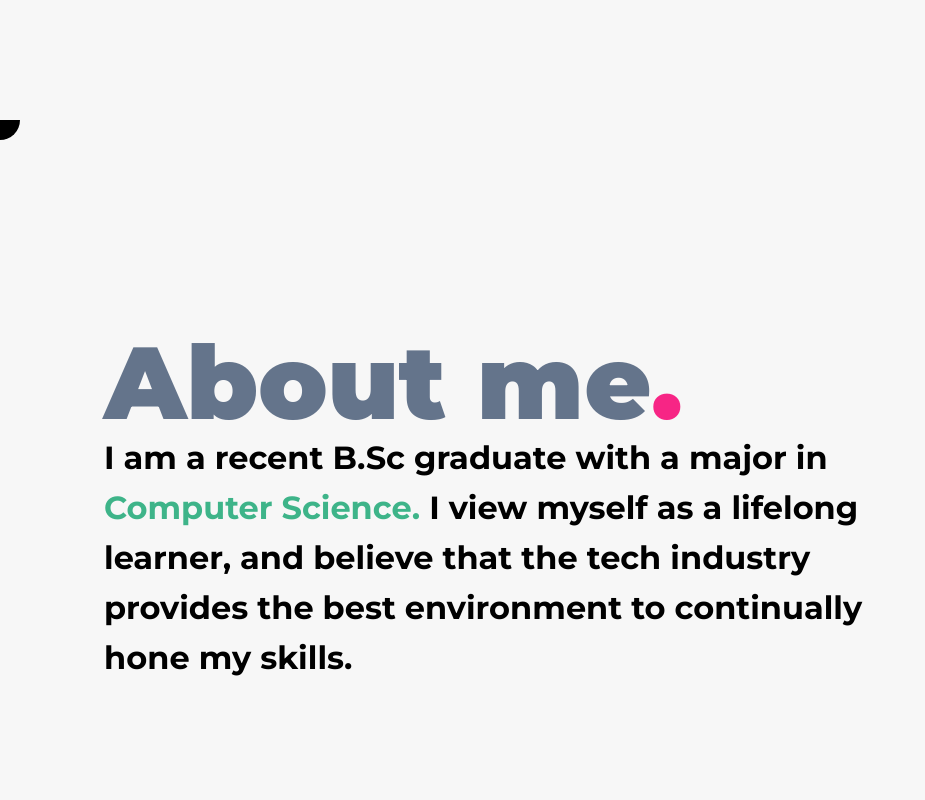
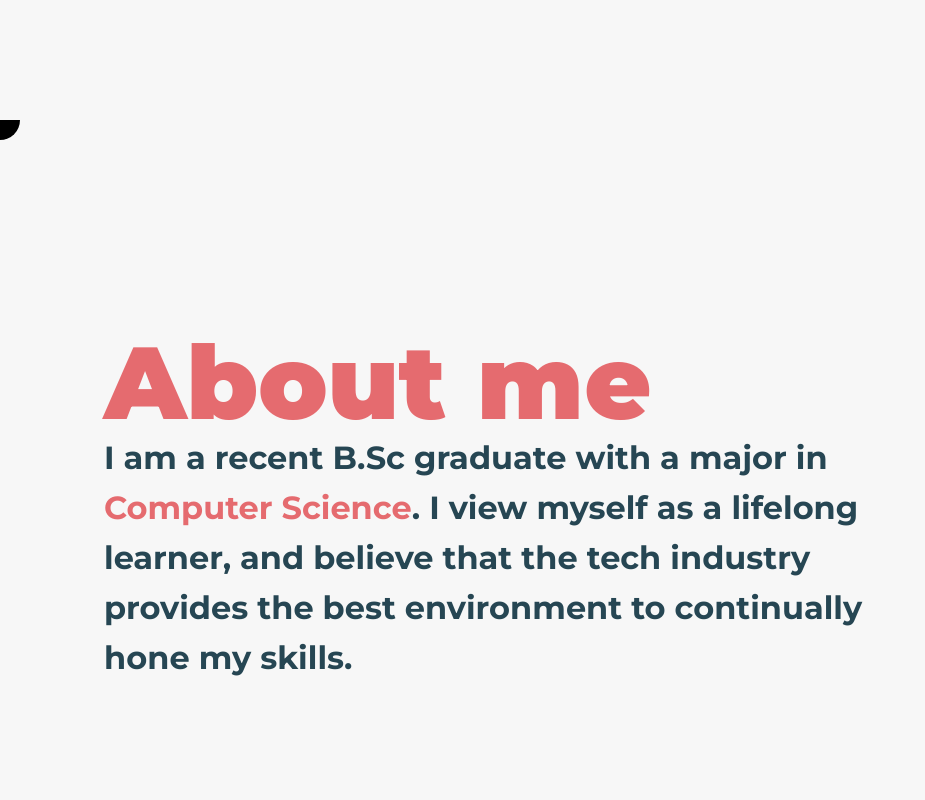
Before and after one commit to michaelwcsin/portfolio, a Next.js app: page / in a window 1280 px wide. Shown: the part 680-1480 px from the top of the page, without its empty margins (0-925 px from the left). Built offline with nearby package versions, Linux system fonts and the light colour scheme.

Commit message:
Color template changed on about me

```diff
--- a/pages/About.tsx
+++ b/pages/About.tsx
@@ -13,7 +13,7 @@ const About = () => {
   return (
     <div className="h-[100vh] m-0">
       <motion.div
-        className="text-[#3EB489] md:pl-[5vw] w-full h-full flex items-center text-[4vw] md:text-[2.5vw] leading-[25px] md:leading-[50px] absolute"
+        className="text-[#eae0d5] md:pl-[5vw] w-full h-full flex items-center text-[4vw] md:text-[2.5vw] leading-[25px] md:leading-[50px] absolute"
         style={
           {
             maskImage: "url('/maskCursor.svg')",
@@ -39,23 +39,19 @@ const About = () => {
             setIsHovered(false);
           }}
         >
-          <span className="font-black text-[#f72585] text-[8vw]">
-            About me<span className="text-slate-500">.</span>
-          </span>
+          <span className="font-black text-[#0096c7] text-[8vw]">About me</span>
           <br></br>I am a recent B.Sc graduate with a major in{" "}
-          <span className="text-white">Computer Science.</span> I view myself as
-          a lifelong learner, and believe that the tech industry provides the
-          best environment to continually hone my skills.
+          <span className="text-[#0096c7]">Computer Science</span>. I view
+          myself as a lifelong learner, and believe that the tech industry
+          provides the best environment to continually hone my skills.
         </p>
       </motion.div>
 
-      <div className="text-black w-full h-full flex items-center md:pl-[5vw] text-[4vw] leading-[25px] md:text-[2.5vw] md:leading-[50px]">
+      <div className="text-[#264653] w-full h-full flex items-center md:pl-[5vw] text-[4vw] leading-[25px] md:text-[2.5vw] md:leading-[50px]">
         <p className="w-full md:w-[70vw] p-[40px] font-bold">
-          <span className="font-black text-slate-500 text-[8vw]">
-            About me<span className="text-[#f72585]">.</span>
-          </span>
+          <span className="font-black text-[#e56b6f] text-[8vw]">About me</span>
           <br></br>I am a recent B.Sc graduate with a major in{" "}
-          <span className="text-[#3EB489]">Computer Science.</span> I view
+          <span className="text-[#e56b6f]">Computer Science</span>. I view
           myself as a lifelong learner, and believe that the tech industry
           provides the best environment to continually hone my skills.
         </p>
```
